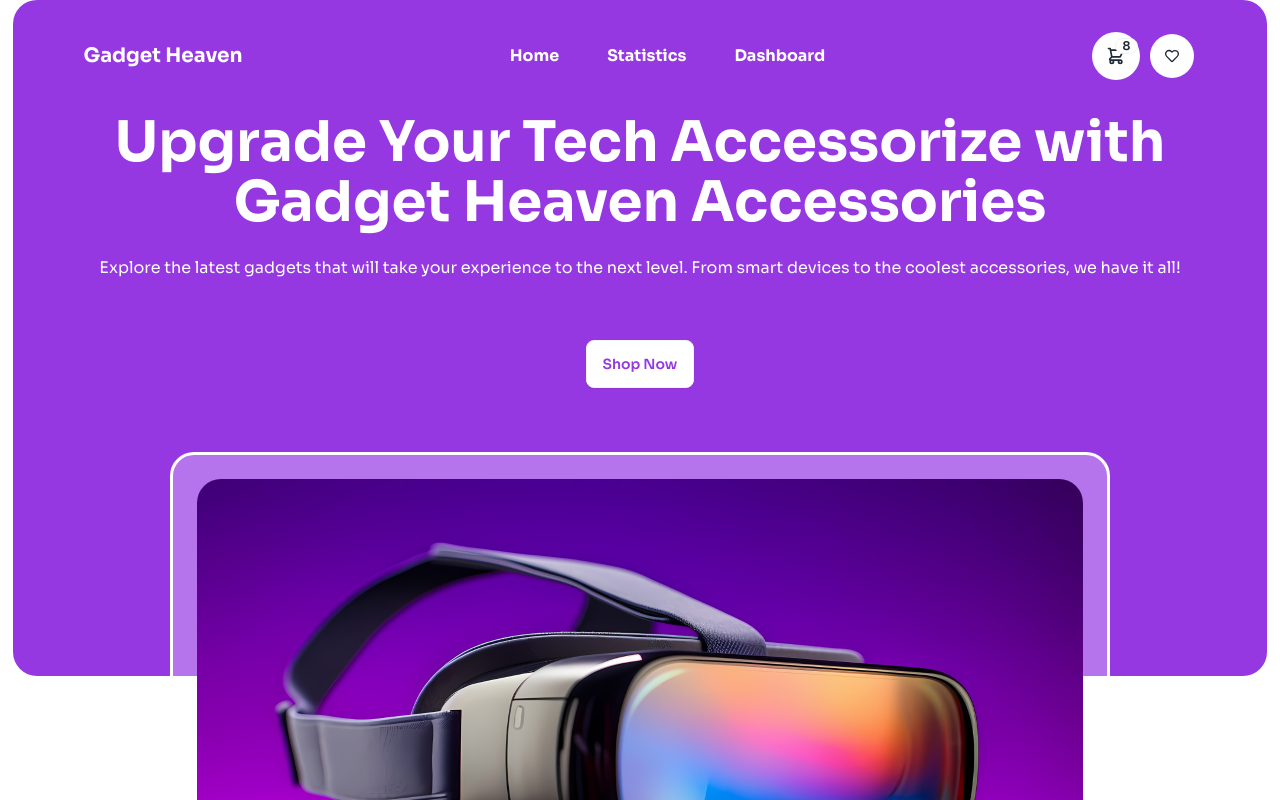
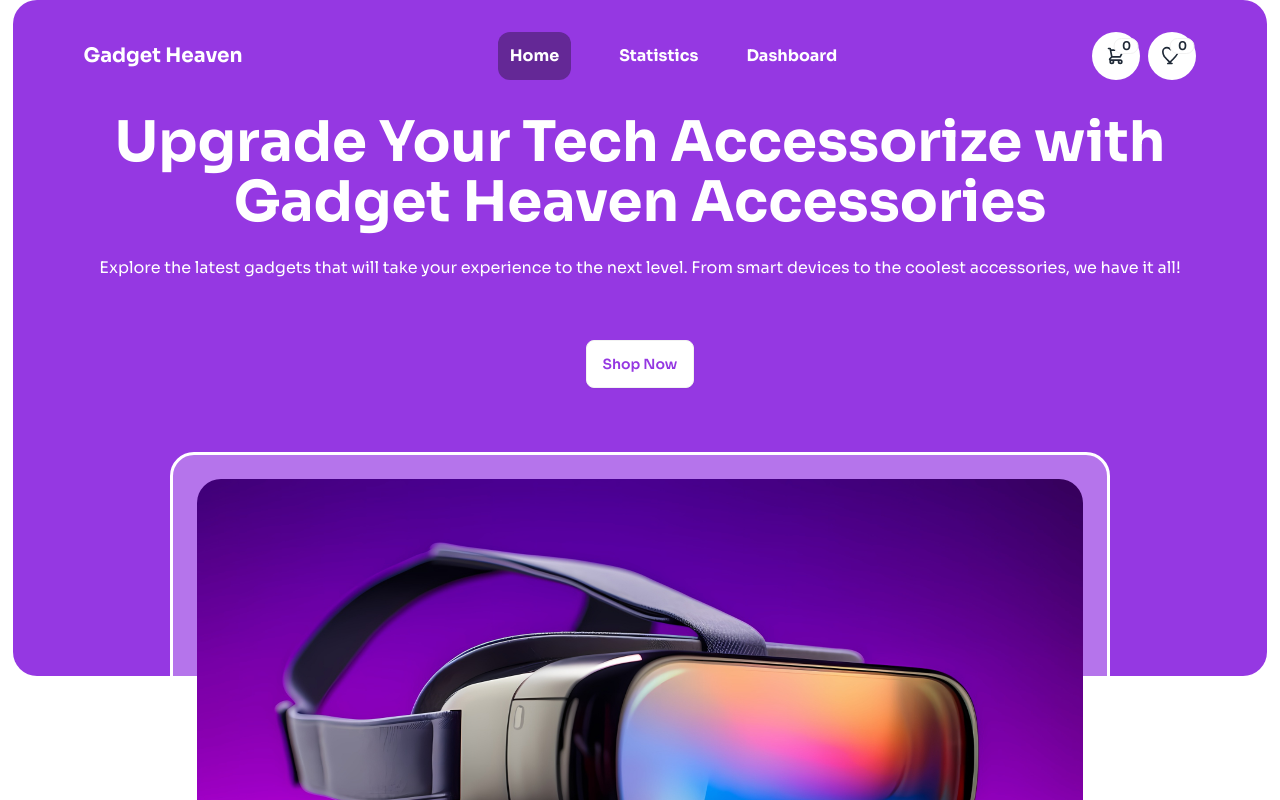
Before and after one commit to Niloy4001/Gadget_Heaven, a React (Vite) app: page / in a window 1280 px wide. Shown: the top 800 px of the page. Built offline with nearby package versions, Linux system fonts and the light colour scheme.

Commit message:
dashboard added

```diff
--- a/package.json
+++ b/package.json
@@ -17,6 +17,7 @@
     "react-dom": "^18.3.1",
     "react-icons": "^5.3.0",
     "react-router-dom": "^6.27.0",
+    "react-tabs": "^6.0.2",
     "sort-by": "^1.2.0"
   },
   "devDependencies": {
--- /dev/null
+++ b/src/Dashboard.jsx
@@ -0,0 +1,71 @@
+import React, { useContext, useState } from 'react';
+import { RiSoundModuleFill } from "react-icons/ri";
+import Tab from './Tab';
+import { CartContext, WishListContext } from './Root';
+
+
+const Dashboard = () => {
+    const { cartItem, setCartItem } = useContext(CartContext)
+    const { wishItem, setWishItem } = useContext(WishListContext)
+//    handle tab functionality
+    const [tab, setTab] = useState(true)
+    const handleTab = (status) => {
+        setTab(status)
+
+    }
+//  handle sort functionality
+    const handleSort = () => {
+        const sorted = [...cartItem].sort((a,b)=> b.price - a.price)
+        setCartItem(sorted)
+
+        // console.log(sorted)
+
+    }
+
+    // console.log(tab);
+
+    return (
+        <div>
+            {/* dashboard banner */}
+            <div className='w-[98%] mx-auto bg-[#9538E2]  relative'>
+                <div className='w-[98%]  lg:w-[90%] mx-auto pb-14'>
+                    <h1 className="leading-[34px] lg:leading-[60px] font-bold text-3xl lg:text-[56px] text-white text-center mb-6">Upgrade Your Tech Accessorize with Gadget Heaven Accessories</h1>
+                    <p className="font-normal text-base text-white text-center mb-6">Explore the latest gadgets that will take your experience to the next level. From smart devices to the coolest accessories, we have it all!</p>
+                    <div className='pt-9 flex justify-center items-center gap-5'>
+                        <button
+                            onClick={() => handleTab(true)}
+                            className={`btn rounded-3xl hover:bg-white hover:text-[#9538E2] ${tab ? 'bg-white text-[#9538E2]' : 'bg-transparent text-white'}`}>Cart </button>
+                        <button
+                            onClick={() => handleTab(false)}
+                            className={`btn rounded-3xl hover:bg-white hover:text-[#9538E2]  ${!tab ? 'bg-white text-[#9538E2]' : 'bg-transparent text-white'}`}>Wishlist</button>
+                    </div>
+                </div>
+            </div>
+            {/* dashboard List */}
+            <div>
+                {/* title */}
+                <div className='flex md:flex-row flex-col justify-between items-center my-8'>
+                    <h1 className='text-2xl font-bold text-[#0B0B0B]'>{tab ? 'Cart' : 'Wish List'}</h1>
+                    {
+                        tab && <div className='flex flex-col md:flex-row items-center gap-4'>
+                            <p className='text-2xl font-bold text-[#0B0B0B]'>Total cost: ${cartItem.reduce((accumulator, item) => accumulator + item.price, 0)}</p>
+                            <button
+                            onClick={()=> handleSort()}
+                             className='btn rounded-3xl flex items-center gap-2 text-[#9538E2] border border-solid border-[#9538E2] hover:text-white hover:bg-[#9538E2]'><span>Sort by Price</span><span><RiSoundModuleFill /></span></button>
+                            <button className='btn rounded-3xl text-[#9538E2] border border-solid border-[#9538E2] hover:text-white hover:bg-[#9538E2]'>Purchase</button>
+                        </div>
+                    }
+                </div>
+                {/* List  */}
+                <div className='space-y-6'>
+                    {
+                        tab ? cartItem.map((item) => <Tab key={item.product_id} product={item} tab={tab}></Tab>) : wishItem.map((item) => <Tab key={item.product_id} product={item} tab={tab}></Tab>)
+                    }
+                </div>
+            </div>
+
+        </div>
+    );
+};
+
+export default Dashboard;
--- a/src/Navbar.jsx
+++ b/src/Navbar.jsx
@@ -1,18 +1,19 @@
-import React, { useContext, useState } from 'react';
+import React, { useContext, useEffect, useState } from 'react';
 import { NavLink } from 'react-router-dom';
 import { FaRegHeart } from "react-icons/fa";
 import { ImMenu3 } from "react-icons/im";
-import { CartContext } from './Root';
+import { CartContext, WishListContext } from './Root';
 
 const Navbar = () => {
     const [open, setOpen] = useState(false)
-    const handleMenu = ()=>{
+    const handleMenu = () => {
         setOpen(!open)
     }
 
 
-    const {cartItem, setCartItem} = useContext(CartContext)
-    console.log(cartItem.length);
+    const { cartItem, setCartItem } = useContext(CartContext)
+    const {wishItem, setWishItem} = useContext(WishListContext)
+
 
     return (
         <div className="navbar flex justify-between py-8  w-[90%] mx-auto gap-4">
@@ -20,14 +21,15 @@ const Navbar = () => {
                 <p className=" text-xl font-bold text-white">Gadget Heaven</p>
             </div>
             <div className={`lg:flex flex-col lg:flex-row items-center absolute lg:static gap-3 lg:gap-12  ${open ? 'top-20 left-28' : 'hidden'}`}>
-                <NavLink><p className='text-black lg:text-white font-bold text-base'>Home</p></NavLink>
-                <NavLink><p className='text-black lg:text-white font-bold text-base'>Statistics</p></NavLink>
-                <NavLink><p className='text-black lg:text-white font-bold text-base'>Dashboard</p></NavLink>
+                <NavLink to={"/"}><p className=' lg:text-white font-bold text-base'>Home</p></NavLink>
+                <NavLink to={"/statistics"}><p className=' lg:text-white font-bold text-base'>Statistics</p></NavLink>
+                <NavLink to={"/dashboard"}><p className=' lg:text-white font-bold text-base'>Dashboard</p></NavLink>
             </div>
             <div className='text-2xl lg:hidden' onClick={() => handleMenu()}>
                 <ImMenu3 />
             </div>
             <div className="flex items-center gap-2">
+                {/* cart */}
                 <div className="dropdown dropdown-end">
                     <div tabIndex={0} role="button" className="btn btn-ghost btn-circle bg-white">
                         <div className="indicator">
@@ -43,41 +45,65 @@ const Navbar = () => {
                                     strokeWidth="2"
                                     d="M3 3h2l.4 2M7 13h10l4-8H5.4M7 13L5.4 5M7 13l-2.293 2.293c-.63.63-.184 1.707.707 1.707H17m0 0a2 2 0 100 4 2 2 0 000-4zm-8 2a2 2 0 11-4 0 2 2 0 014 0z" />
                             </svg>
-                            <span className="badge badge-sm indicator-item">8</span>
+                            {/* <svg
+                                xmlns="http://www.w3.org/2000/svg"
+                                className="h-5 w-5"
+                                fill="none"
+                                viewBox="0 0 24 24"
+                                stroke="currentColor">
+                                <path
+                                    strokeLinecap="round"
+                                    strokeLinejoin="round"
+                                    strokeWidth="2"
+                                    d="M12 21c-.707 0-1.414-.293-1.957-.836l-.276-.276c-3.191-3.191-5.08-5.08-7.009-7.283C1.293 10.17 1 8.39 1 7a5 5 0 015-5c1.654 0 3.204.896 4.223 2.354C10.797 2.896 12.347 2 14 2a5 5 0 015 5c0 1.39-.293 3.17-2.758 5.604-1.928 2.203-3.818 4.092-7.009 7.283l-.276.276c-.543.543-1.25.836-1.957.836z" />
+                            </svg> */}
+
+                            <span className="badge badge-sm indicator-item">{cartItem.length}</span>
                         </div>
                     </div>
                     <div
                         tabIndex={0}
                         className="card card-compact dropdown-content bg-base-100 z-[1] mt-3 w-52 shadow">
                         <div className="card-body">
-                            <span className="text-lg font-bold">8 Items</span>
-                            <span className="text-info">Subtotal: $999</span>
+                            <span className="text-lg font-bold">{cartItem.length} Items</span>
+                            <span className="text-info">Subtotal: ${cartItem.reduce((accumulator, item) => accumulator + item.price, 0)}</span>
                             <div className="card-actions">
                                 <button className="btn btn-primary btn-block">View cart</button>
                             </div>
                         </div>
                     </div>
                 </div>
+                {/*wishList  */}
                 <div className="dropdown dropdown-end">
-                    <div tabIndex={0} role="button" className="btn btn-ghost btn-circle avatar">
-                        <div className="w-11 rounded-full ">
-                            <div className='flex h-full justify-center items-center bg-white'>
-                                <FaRegHeart />
+                    <div tabIndex={0} role="button" className="btn btn-ghost btn-circle bg-white">
+                        <div className="indicator">
+                            <svg
+                                xmlns="http://www.w3.org/2000/svg"
+                                className="h-5 w-5"
+                                fill="none"
+                                viewBox="0 0 24 24"
+                                stroke="currentColor">
+                                <path
+                                    strokeLinecap="round"
+                                    strokeLinejoin="round"
+                                    strokeWidth="2"
+                                    d="M12 21c-.707 0-1.414-.293-1.957-.836l-.276-.276c-3.191-3.191-5.08-5.08-7.009-7.283C1.293 10.17 1 8.39 1 7a5 5 0 015-5c1.654 0 3.204.896 4.223 2.354C10.797 2.896 12.347 2 14 2a5 5 0 015 5c0 1.39-.293 3.17-2.758 5.604-1.928 2.203-3.818 4.092-7.009 7.283l-.276.276c-.543.543-1.25.836-1.957.836z" />
+                            </svg>
+
+                            <span className="badge badge-sm indicator-item">{wishItem.length}</span>
+                        </div>
+                    </div>
+                    {/* <div
+                        tabIndex={0}
+                        className="card card-compact dropdown-content bg-base-100 z-[1] mt-3 w-52 shadow">
+                        <div className="card-body">
+                            <span className="text-lg font-bold">{wishItem.length} Items</span>
+                            <span className="text-info">Subtotal: ${wishItem.reduce((accumulator, item) => accumulator + item.price, 0)}</span>
+                            <div className="card-actions">
+                                <button className="btn btn-primary btn-block">View Wish List</button>
                             </div>
                         </div>
-                    </div>
-                    <ul
-                        tabIndex={0}
-                        className="menu menu-sm dropdown-content bg-base-100 rounded-box z-[1] mt-3 w-52 p-2 shadow">
-                        <li>
-                            <a className="justify-between">
-                                Profile
-                                <span className="badge">New</span>
-                            </a>
-                        </li>
-                        <li><a>Settings</a></li>
-                        <li><a>Logout</a></li>
-                    </ul>
+                    </div> */}
                 </div>
             </div>
         </div>
--- a/src/ProductDetails.jsx
+++ b/src/ProductDetails.jsx
@@ -5,7 +5,7 @@ import { IoCartOutline, IoEllipseSharp } from "react-icons/io5";
 import { Rating, Star } from '@smastrom/react-rating'
 
 import '@smastrom/react-rating/style.css'
-import { CartContext } from './Root';
+import { CartContext, WishListContext } from './Root';
 const myStyles = {
     itemShapes: Star,
     activeFillColor: '#ffb700',
@@ -19,8 +19,9 @@ const ProductDetails = () => {
 
     const { product_id, product_title, product_image, category, price, description, Specification, availability, rating } = singleData
 
+    // context api
     const {cartItem, setCartItem} = useContext(CartContext)
-    console.log(cartItem);
+    const {wishItem, setWishItem} = useContext(WishListContext)
 
     const handleAddToCart = (gadget) =>{
         const isExist = cartItem.find((item)=>item.product_id == gadget.product_id)
@@ -32,6 +33,17 @@ const ProductDetails = () => {
         }
 
 
+
+    }
+
+    const handleWishList = (gadget) =>{
+        const isExist = wishItem.find((item)=>item.product_id == gadget.product_id)
+        if (isExist) {
+            return alert('already exist')
+        }
+        else{
+            setWishItem([...wishItem,gadget])
+        }
 
     }
 
@@ -83,7 +95,9 @@ const ProductDetails = () => {
                                     <button
                                     onClick={()=>handleAddToCart(singleData)}
                                     className='btn flex items-center gap-2 bg-[#9538E2] text-white rounded-3xl hover:bg-transparent hover:text-black'><span>Add To Card</span><span><IoCartOutline /></span></button>
-                                    <button><FaRegHeart /></button>
+                                    <button
+                                    onClick={()=>handleWishList(singleData)}
+                                    ><FaRegHeart /></button>
                                 </div>
                             </div>
                         </div>
--- a/src/Root.jsx
+++ b/src/Root.jsx
@@ -5,12 +5,15 @@ import { Outlet } from 'react-router-dom';
 
 
 export const CartContext = createContext()
+export const WishListContext = createContext()
 
 const Root = () => {
     const [cartItem, setCartItem] = useState([])
+    const [wishItem, setWishItem] = useState([])
     return (
         <>
             <CartContext.Provider value={{cartItem, setCartItem}}>
+                <WishListContext.Provider value={{wishItem, setWishItem}}>
                 <div className='w-[98%] mx-auto rounded-t-3xl bg-[#9538E2]'>
                     <Navbar></Navbar>
                 </div>
@@ -18,6 +21,7 @@ const Root = () => {
                     <Outlet></Outlet>
                 </div>
                 <Footer></Footer>
+                </WishListContext.Provider>
             </CartContext.Provider>
         </>
     );
--- /dev/null
+++ b/src/Tab.jsx
@@ -0,0 +1,26 @@
+import React from 'react';
+import { IoIosCloseCircleOutline } from "react-icons/io";
+
+const Tab = ({ product,tab }) => {
+    const { product_title, product_image, price, description } = product
+    return (
+        <div className='p-5 lg:p-[32px] flex flex-col md:flex-row items-center gap-6 rounded-2xl'>
+            <div>
+                <img src={product_image} className='w-[200px] h-[170px] rounded-xl' alt="" />
+            </div>
+            <div className='flex-1'>
+                <div className='flex justify-between'>
+                    <h1 className='font-semibold lg:text-2xl text-[#09080F] mb-4'>{product_title} </h1>
+                    <p className='text-3xl text-red-600'><IoIosCloseCircleOutline /></p>
+                </div>
+                <p className='font-normal lg:text-lg text-[#09080F99] mb-4'>{description} </p>
+                <p className='font-semibold lg:text-xl text-[#09080FCC] mb-4'>Price: $ {price}</p>
+                {
+                    !tab && <button className='btn bg-[#9538E2] text-white'>Add to Card</button>
+                }
+            </div>
+        </div>
+    );
+};
+
+export default Tab;
--- a/src/index.css
+++ b/src/index.css
@@ -5,3 +5,9 @@
 body{
   font-family: "Sora", sans-serif;
 }
+
+.active{
+  padding: 12px;
+  background-color: #0b0b0b59;
+  border-radius: 12px;
+}
```
Also changed, not shown: src/Statistics.jsx (added, +11 -0 lines), src/main.jsx (+20 -10 lines), 1 other file (tests, documents, lock files or other folders).
